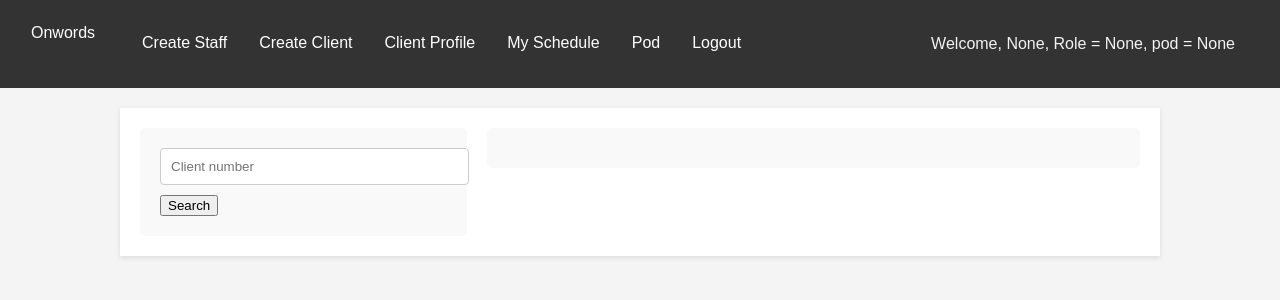
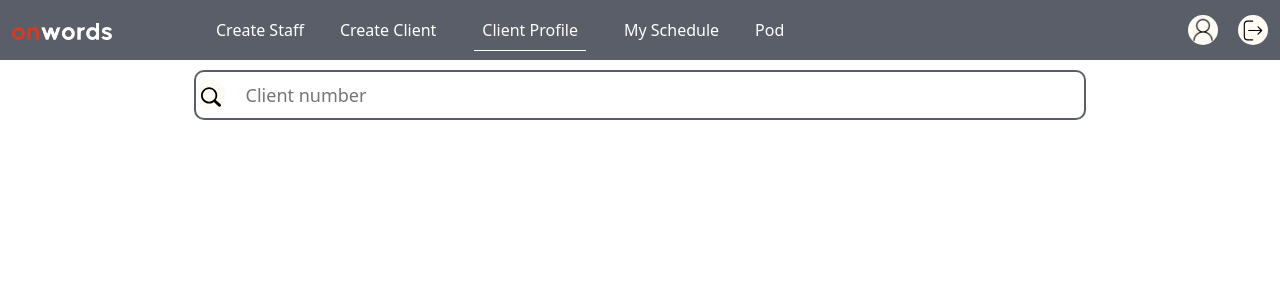
Before and after one commit to Naveenkumar1405/Onwords_Onus, a Flask app: page /client/profile in a window 1280 px wide. Shown: the top 300 px of the page. Run offline with Flask 3, Linux system fonts and the light colour scheme; some libraries are stand-ins or nearby versions.

Commit message:
completed ui

```diff
--- a/static/css/main.css
+++ b/static/css/main.css
@@ -104,17 +104,27 @@ button{
     align-items: center ;
     width: 100%;
     height: 60px;
+    top: 0;
+    position: sticky;
 }
 .collapse{
-padding-left: 100px;
+padding-left: 70px;
+}
+.nav-item{
+    color: #fffcf5 !important;
+    font-size: 16px;
+    margin: 0px 10px;
 }
 .nav-link{
-    color: #fffcf5;
-    font-size: 16px;
+    color: #fff;
 }
-.nav-link:hover,.navlink:focus,.navlink,.active {
-    color: #fffcf5;
-    font-weight: bold;
+.active {
+    color: #fffcf5 !important;
+    margin: 0px 10px;
+    border-bottom: 1px solid #fff;
+}
+.nav-link:hover{
+    color: #fff;
 }
 .user-icon{
     width: 30px;
@@ -280,3 +290,99 @@ padding-left: 100px;
 
 }
 /* -------client-create-form end */
+
+/* -------client-profile start */
+.search-form{
+    width: 80%;
+    height: 50px;
+    border: 2px solid #5a5e68;
+    border-radius: 10px;
+    margin: 10px auto;
+    display: flex;
+    align-items: center;
+
+}
+.search-form input{
+    width: 90%;
+    height: 100%;
+    background: none;
+    outline: none;
+    border: none;
+    padding: 0 20px;
+    font-size: 18px;
+}
+.search-form input::placeholder{
+    font-size: 18px;
+}
+.search-icon{
+    background-color: #fffcf5;
+    border-radius: 50%;
+    outline: none;
+    border: 0;
+    width: 30px;
+    height: 30px;
+
+
+}
+
+.search-icon img{
+    width: 20px;
+    height: 20px;
+}
+
+.status-row{
+    background-color: #ededed;
+    width: 100%;
+    display: flex;
+    align-items: center;
+    justify-content: space-between;
+    height: auto;
+}
+.select-main{
+    width: 10%;
+    padding: 0 10px;
+}
+.notes-form{
+    width: 70%;
+    display: flex;
+    align-items: center;
+    padding: 0 20px;
+}
+.notes-form textarea{
+    width: 100%;
+    height: 90% !important;
+}
+.notes-form1{
+    width: 20%;
+}
+.client-details{
+    width: 80%;
+    margin: 0 auto;
+}
+/* -------client-profile end */
+/* -----pod --------------- */
+.pod-form{
+ background-color: #ededed;
+ padding: 30px 20px;
+ box-shadow: 1px 1px 12px #a4a4a4;
+ width: 30%;
+ margin: 0 auto;
+ border-radius: 10px;
+}
+.pod-form input{
+    width: 100%;
+    background-color: transparent;
+    outline: none;
+    border: 1px soild #ccc;
+    border-radius: 10px;
+    padding: 4px 10px;
+
+}
+.pod-form select{
+    width: 100%;
+    background-color: transparent;
+    outline: none;
+    border: 1px soild #ccc;
+    border-radius: 10px;
+    padding: 4px 10px;
+}
--- a/templates/client_profile.html
+++ b/templates/client_profile.html
@@ -1,63 +1,143 @@
 <!DOCTYPE html>
 <html>
 <head>
+    <meta charset='utf-8'>
+    <meta http-equiv='X-UA-Compatible' content='IE=edge'>
     <title>Onwords IoT Company - Client Profile</title>
-    <style>
-        body {
-            font-family: Arial, sans-serif;
-            background-color: #f4f4f4;
-            margin: 0;
-            padding: 0;
-        }
-        .navbar {
-            background-color: #333;
-            overflow: hidden;
-            padding: 10px 15px;
-        }
+    <meta name='viewport' content='width=device-width, initial-scale=1'>
+    <!-- bootstarp links -->
+    <link rel="stylesheet" href="../static/css/bootstrap.min.css">
+    <link rel="stylesheet" href="../static/css/main.css">
+    <!-- bootstarp links -->
+</head>
+<body>
+    <nav class="navbar navbar-expand-lg top-sticky">
+        <div class="container-fluid">
+            <a class="navbar-brand" href="/"><img src="../static/images/logo.png" alt="" class="img-fluid logo"></a>
+            <button class="navbar-toggler" type="button" data-bs-toggle="collapse" data-bs-target="#navbarNav"
+                aria-controls="navbarNav" aria-expanded="false" aria-label="Toggle navigation">
+                <span class="navbar-toggler-icon"><span>
+            </button>
+            <div class="collapse navbar-collapse" id="navbarNav">
+                <ul class="navbar-nav me-auto mb-2 mb-lg-0">
+                    {% if role != 'PR' %}
+                    <li class="nav-item"><a class="nav-link" href="/create_staff">Create Staff</a></li>
+                    <li class="nav-item"><a class="nav-link" href="/create_client">Create Client</a></li>
+                    <li class="nav-item"><a class="nav-link  active" href="/client/profile">Client Profile</a></li>
+                    <li class="nav-item"><a class="nav-link" href="/my_schedule">My Schedule</a></li>
+                    <li class="nav-item"><a class="nav-link" href="/pod">Pod</a></li>
+                    {% else %}
+                    <li class="nav-item"><a class="nav-link" href="/client/profile">Client Profile</a></li>
+                    <li class="nav-item"><a class="nav-link" href="/my_schedule">My Schedule</a></li>
+                    {% endif %}
+                </ul>
+                <span><img src="../static/images/user-icon.png" alt="" class="img-fluid user-icon"
+                        onclick='user()'></span>
+                <span class="navbar-text welcome-text"><span class="user-name-text">{{ username }} </span><br> <span
+                        class="user-name-text">{{ role }}</span> <br> Pod: {{ pod }}</span>
+                <a class="logout-button" href="/logout"><img src="../static/images/logout-img.svg" alt="logout"
+                        class="img-fluid"></a>
+            </div>
+        </div>
+    </nav>
 
-        .navbar a {
-            float: left;
-            display: block;
-            color: white;
-            text-align: center;
-            padding: 14px 16px;
-            text-decoration: none;
-        }
+    <div class="container">
+        <div>
+            <div >
+                <form action="/client/profile" method="post" class="search-form">
+                    <button type="submit" value="Search" class="search-icon"><img src="../static/images/search-icon.svg" alt="" class="img-fluid"></button>
+                    <input type="text" name="client_number" placeholder="Client number">
 
-        .navbar a:hover {
-            background-color: #ddd;
-            color: black;
-        }
-        .container {
-            display: grid;
-            grid-template-columns: 1fr 2fr;
-            gap: 20px;
-            padding: 20px;
-            background-color: #ffffff;
-            margin: 20px auto;
-            max-width: 1000px;
-            box-shadow: 0 2px 5px rgba(0, 0, 0, 0.1);
-        }
-        .status-row, .notes-form, .client-details, .search-form {
-            padding: 20px;
-            background: #f9f9f9;
-            border-radius: 5px;
-        }
-        .note {
-            background: #fff;
-            padding: 10px;
-            border-radius: 5px;
-            margin: 10px 0;
-            border: 1px solid #e0e0e0;
-        }
-        select, textarea, input[type="text"], input[type="datetime-local"] {
-            width: 100%;
-            padding: 10px;
-            border-radius: 4px;
-            border: 1px solid #cccccc;
-            margin-bottom: 10px;
-        }
-    </style>
+                </form>
+                {% if error %}
+                <p style="color: red;">{{error}}</p>
+                {% endif %}
+            </div>
+            {% if client %}
+            <div class="status-row">
+                <form action="/client/profile/{{client.phone}}/hot" method="post" class="select-main">
+                    <input type="hidden" name="client_number" value="{{ client_number }}">
+                    <select name="status" onchange="updateFormAction(this)">
+                        <option value="new">New</option>
+                        <option value="interested">Interested</option>
+                        <option value="hot">Hot</option>
+                        <option value="rejected">Rejected</option>
+                        <option value="installed">Installed</option>
+                        <option value="advanced">Advanced</option>
+                    </select>
+                </form>
+
+            <form action="/client/notes" method="post" class="notes-form">
+                <textarea name="notes" placeholder="Add notes..." rows="5"></textarea>
+                <input type="hidden" name="client_number" value="{{ client.phone }}">
+                <input type="hidden" name="pod" value="{{ pod }}">
+                <input type="hidden" name="role" value="{{ role }}">
+                <input type="hidden" name="username" value="{{ username }}">
+                <input class="mx-2 btns" type="submit" value="Add Note">
+            </form>
+            <form action="/client/schedule" method="post" class="notes-form1">
+                <label for="schedule_type" class="">Schedule:</label>
+                <select name="schedule_type" class="mb-1">
+                    <option value="call">Call</option>
+                    <option value="visit">Visit</option>
+                    <option value="installation">Installation</option>
+                </select><br>
+                <input type="datetime-local" name="schedule_time" required>
+                <input type="hidden" name="client_number" value="{{ client.phone }}">
+                <input type="hidden" name="pod" value="{{ pod }}">
+                <input type="hidden" name="role" value="{{ role }}">
+                <input type="hidden" name="username" value="{{ username }}">
+                <input type="submit" class="btns mt-1" value="Schedule">
+            </form>
+        </div>
+            {% endif %}
+        </div>
+        <div>
+            <div class="client-details">
+                {% if client %}
+
+                    <table class="table">
+                       <tr>
+                        <th>Name</th>
+                        <td>{{ client.name }}</td>
+                       </tr>
+                       <tr>
+                        <th>Phone</th>
+                        <td>
+                            {{ client.phone }}
+                        </td>
+                       </tr>
+                       <tr>
+                        <th>Pod ID:</th>
+                        <td>{{ client.pod_id }}</td>
+                       </tr>
+                       <tr>
+                        <th>Rating:</th>
+                        <td>{{ client.rating }}</td>
+                       </tr>
+                       <tr>
+                        <th>Address:</th>
+                        <td>{{ client.address.door_no }}, {{ client.address.street }}, {{ client.address.landmark }}, {{ client.address.city }}, {{ client.address.state }}, {{ client.address.pincode }}</td>
+                       </tr>
+                       <tr>
+                        <th>Enquiry:</th>
+                        <td> Created by: {{ client.enquiry.created_by }}, Enquired for: {{ client.enquiry.enquired_for }}, Lead source: {{ client.enquiry.lead_source }}</td>
+                       </tr>
+                    </table>
+                    {% for note in notes %}
+                    <table class="table">
+                        <tr><th>Date:</th> <td>{{ note.date }}</td></tr>
+                        <tr><th>Time:</th> <td>{{ note.time }}</td></tr>
+                        <tr><th>User ID:</th> <td>{{ note.pr_name }}</td></tr>
+                        <tr><th>Note:</th> <td>{{ note.notes }}</td></tr>
+                    </table>
+                    <hr>
+                    {% endfor %}
+                </div>
+                {% endif %}
+            </div>
+        </div>
+    </div>
     {% if client %}
     <script>
         function updateFormAction(selectElement) {
@@ -69,100 +149,13 @@
         }
     </script>
     {% endif %}
-</head>
-<body>
-    <nav class="navbar">
-        <a href="/">Onwords</a>
-        <div class="navbar">
-            {% if role != 'PR' %}
-            <a href="/create_staff">Create Staff</a>
-            <a href="/create_client">Create Client</a>
-            <a href="/client/profile">Client Profile</a>
-            <a href="/my_schedule">My Schedule</a>
-            <a href="/pod">Pod</a>
-            {% else %}
-            <a href="/client/profile">Client Profile</a>
-            <a href="/my_schedule">My Schedule</a>
-            {% endif %}
-            <a class="btn btn-outline-light" href="/logout">Logout</a>
-            <p style="float:right;margin:15px;color:#f2f2f2;">Welcome, {{ username }}, Role = {{role}}, pod = {{pod}}</p>
-          </div>
-    </nav>
-    <div class="container">
-        <div>
-            <div class="search-form">
-                <form action="/client/profile" method="post">
-                    <input type="text" name="client_number" placeholder="Client number">
-                    <input type="submit" value="Search">
-                </form>
-                {% if error %}
-                <p style="color: red;">{{error}}</p>
-                {% endif %}
-            </div>
-            {% if client %}
-            <div class="status-row">
-                <form action="/client/profile/{{client.phone}}/hot" method="post">
-                    <input type="hidden" name="client_number" value="{{ client_number }}">
-                    <select name="status" onchange="updateFormAction(this)">
-                        <option value="new">New</option>
-                        <option value="interested">Interested</option>
-                        <option value="hot">Hot</option>
-                        <option value="rejected">Rejected</option>
-                        <option value="installed">Installed</option>
-                        <option value="advanced">Advanced</option>
-                    </select>
-                </form>
-            </div>
-            <form action="/client/notes" method="post" class="notes-form">
-                <textarea name="notes" placeholder="Add notes..." rows="5"></textarea>
-                <input type="hidden" name="client_number" value="{{ client.phone }}">
-                <input type="hidden" name="pod" value="{{ pod }}">
-                <input type="hidden" name="role" value="{{ role }}">
-                <input type="hidden" name="username" value="{{ username }}">
-                <input type="submit" value="Add Note">
-            </form>
-            <form action="/client/schedule" method="post" class="notes-form">
-                <label for="schedule_type">Schedule:</label>
-                <select name="schedule_type">
-                    <option value="call">Call</option>
-                    <option value="visit">Visit</option>
-                    <option value="installation">Installation</option>
-                </select>
-                <input type="datetime-local" name="schedule_time" required>
-                <input type="hidden" name="client_number" value="{{ client.phone }}">
-                <input type="hidden" name="pod" value="{{ pod }}">
-                <input type="hidden" name="role" value="{{ role }}">
-                <input type="hidden" name="username" value="{{ username }}">
-                <input type="submit" value="Schedule">
-            </form>
-            {% endif %}
-        </div>
-        <div>
-            <div class="client-details">
-                {% if client %}
-                <div class="profile-details">
-                    <h2>{{ client.name }}</h2>
-                    <p><strong>Phone:</strong> {{ client.phone }}</p>
-                    <p><strong>Pod ID:</strong> {{ client.pod_id }}</p>
-                    <p><strong>Rating:</strong> {{ client.rating }}</p>
-                    <p><strong>Address:</strong> {{ client.address.door_no }}, {{ client.address.street }}, {{ client.address.landmark }}, {{ client.address.city }}, {{ client.address.state }}, {{ client.address.pincode }}</p>
-                    <p><strong>Enquiry:</strong> Created by: {{ client.enquiry.created_by }}, Enquired for: {{ client.enquiry.enquired_for }}, Lead source: {{ client.enquiry.lead_source }}</p>
-                </div>
-                <div>
-                    {% for note in notes %}
-                    <div class="note">
-                        <p><strong>Date:</strong> {{ note.date }}</p>
-                        <p><strong>Time:</strong> {{ note.time }}</p>
-                        <p><strong>User ID:</strong> {{ note.pr_name }}</p>
-                        <p><strong>Note:</strong> {{ note.notes }}</p>
-                    </div>
-                    <hr>
-                    {% endfor %}
-                </div>
-                {% endif %}
-            </div>
-        </div>
-    </div>
-    <script src="https://cdn.jsdelivr.net/npm/bootstrap@5.0.2/dist/js/bootstrap.bundle.min.js" crossorigin="anonymous"></script>
+     <!-- script start -->
+     <script src="../static/js/bootstrap.bundle.js"></script>
+     <script src="../static/js/bootstrap.min.js"></script>
+     <script src="../static/js/main.js"></script>
+     <!-- script end -->
+     <script src="https://cdn.jsdelivr.net/npm/bootstrap@5.0.2/dist/js/bootstrap.bundle.min.js"
+         integrity="sha384-MrcW6ZMFYlzcLA8Nl+NtUVF0sA7MsXsP1UyJoMp4YLEuNSfAP+JcXn/tWtIaxVXM"
+         crossorigin="anonymous"></script>
 </body>
 </html>
```
Also changed, not shown: templates/createstaff.html (+5 -4 lines), templates/my_schedule.html (+39 -45 lines), templates/pod.html (+32 -68 lines), static/images/search-icon.svg (added), 1 other file.
